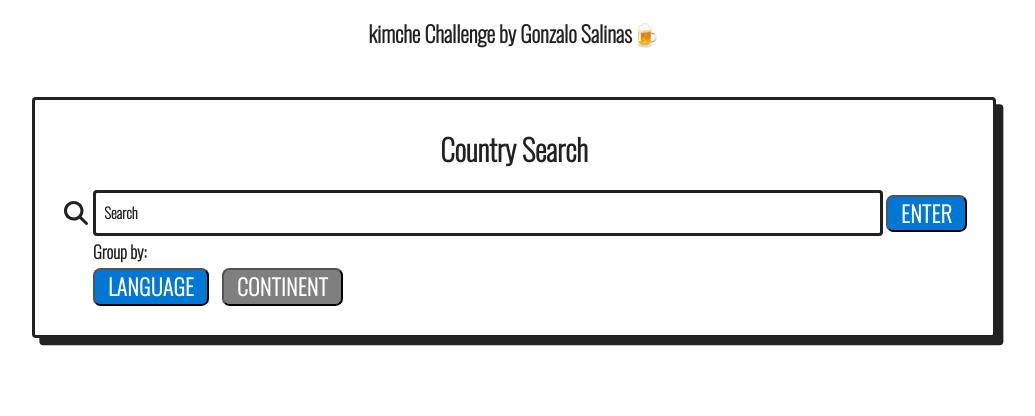
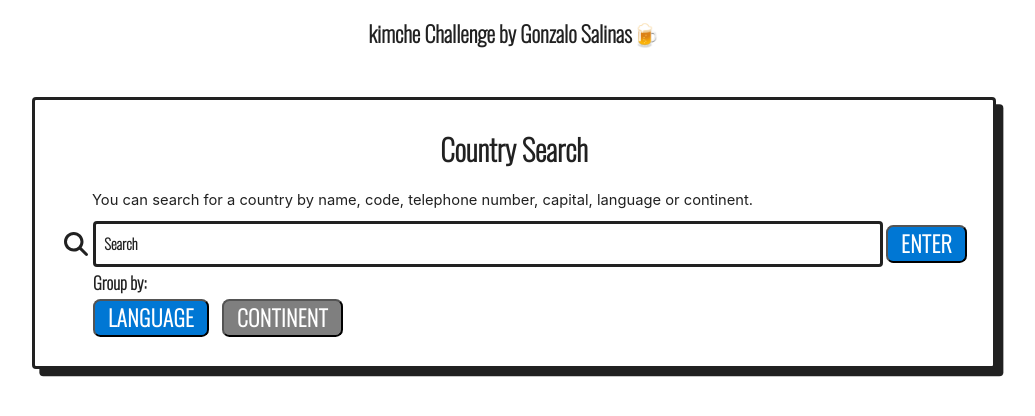
Before and after one commit to GonzaloGSC/kimchechallenge, a React (Create React App) app: page / in a window 1280 px wide. Shown: the top 416 px of the page, without its empty margins (126-1161 px from the left). Built offline with nearby package versions, Linux system fonts and the light colour scheme; no server answers.

Commit message:
Ajustes de mejora UI

```diff
--- a/src/app/App.js
+++ b/src/app/App.js
@@ -68,6 +68,7 @@ let continents = [];
 let languages = [];
 let arregloPorLenguaje = [];
 let arregloPorContinente = [];
+
 
 
 function IniciarCarga() {
@@ -151,13 +152,14 @@ const App = () => {
     let [list, setList] = React.useState([]);
     let [search, setSearch] = React.useState("");
     let [agrupar, setAgrupar] = React.useState(0);
-
+    let [mostrarNoFound, setMostrar] = React.useState(false);
 
     function handleClick() {
         let arreglo = [];
         let arregloCopiaLen = [];
         let arregloCopiaCon = [];
         let dicc = {}
+        setMostrar(true);
 
         // El siguiente código realiza un filtrado de los arreglos de datos en base al lenguaje/continente (salida -> arreglo)
         if (agrupar === 0) {
@@ -255,8 +257,14 @@ const App = () => {
                     </span>
                 </h2>
             </div>
-            <SearchCard search={e => setSearch(e.target.value)} myClick1={handleClick} myClick2={handleClickAgrLen} myClick3={handleClickAgrCon} value1={search} />
-            <CountryCard array={list} />
+            <SearchCard
+                search={e => setSearch(e.target.value)}
+                myClick1={handleClick}
+                myClick2={handleClickAgrLen}
+                myClick3={handleClickAgrCon}
+                value1={search}
+            />
+            <CountryCard array={list} mNoFound={mostrarNoFound} />
         </ApolloProvider>
     );
 }
--- a/src/components/countryCard.js
+++ b/src/components/countryCard.js
@@ -17,8 +17,9 @@ import Masonry, { ResponsiveMasonry } from "react-responsive-masonry"
 
 
 function CountryCard(props) {
-    return (
-        props.array.map((el1, i) =>
+    if (props.array.length > 0 || !props.mNoFound) {
+        // console.log(props.array);
+        return props.array?.map((el1, i) =>
             <div key={i}>
                 <Title texto={el1.name} />
                 <div className="row">
@@ -27,7 +28,7 @@ function CountryCard(props) {
                             {
                                 el1.countries.map((el2, j) =>
                                     <div className="col" key={j}>
-                                        <h1 className="tituloP">{el2.name}&nbsp;<img src={`https://flagcdn.com/24x18/${el2.code.toLowerCase()}.png`}  alt="imagen de bandera" /></h1> {/* Notar como utilizo el codigo del pais para generar la imagen */}
+                                        <h1 className="tituloP">{el2.name}&nbsp;<img src={`https://flagcdn.com/24x18/${el2.code.toLowerCase()}.png`} alt="imagen de bandera" /></h1> {/* Notar como utilizo el codigo del pais para generar la imagen */}
                                         <div className="rowTexto">
                                             <p className="txt1">Code:&nbsp;</p>
                                             <p className="txt2">{el2.code}&nbsp;&nbsp;</p>
@@ -63,7 +64,11 @@ function CountryCard(props) {
                 </div>
             </div>
         )
-    );
+    } else {
+        return (
+            <h1 className="tituloP">No results found</h1>
+        );
+    }
 }
 
 export default CountryCard;
--- a/src/components/searchCard.js
+++ b/src/components/searchCard.js
@@ -5,16 +5,11 @@ import { FontAwesomeIcon } from '@fortawesome/react-fontawesome';
 import { faMagnifyingGlass } from '@fortawesome/free-solid-svg-icons';
 
 function SearchCard(props) {
-
-
-
-
-
-
     return (
         <div className="contenedor1">
             <div className="card">
                 <h1>Country Search</h1>
+                <p className="txt">You can search for a country by name, code, telephone number, capital, language or continent.</p>
                 <div className="contenedor2">
                     <div className="contenedor3">
                         <FontAwesomeIcon icon={faMagnifyingGlass} />
--- a/src/components/styles/searchCard.scss
+++ b/src/components/styles/searchCard.scss
@@ -13,7 +13,6 @@ h2 {
     text-align: center;
     font-family: var(--font1);
 }
-
 
 h3 {
     font-weight: 900;
@@ -142,6 +141,7 @@ mark {
 .contenedor1 {
     display: flex;
     justify-content: center;
+    margin-bottom: 20px;
 }
 
 .contenedor2 {
@@ -168,4 +168,11 @@ svg {
     margin-left: 0px;
 }
 
+.txt {
+    margin: 0;
+    margin-left: 28px;
+    font-weight: 400;
+    margin-bottom: 10px;
+}
+
 //FUENTE: https://codepen.io/meodai/pen/rNedxBa
```
